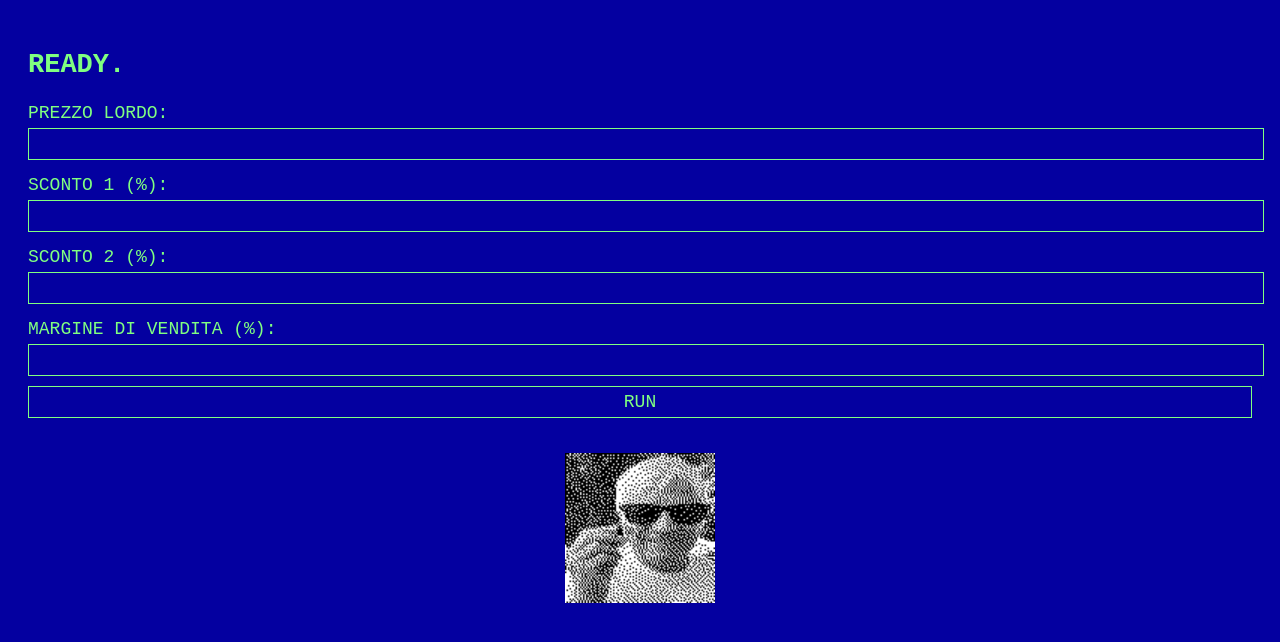
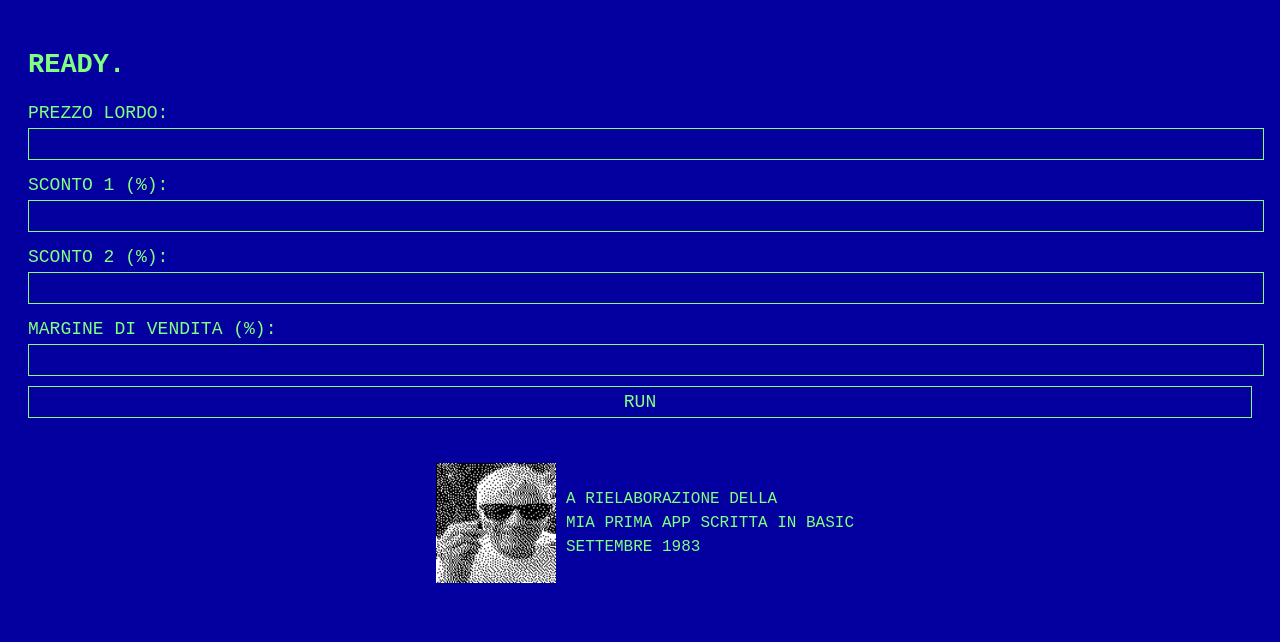
Before and after one commit to pezzaliapp/C4_PEZ, a plain HTML site: page index.html in a window 1280 px wide. Drawn offline with Linux system fonts and the light colour scheme.

Commit message:
Update index.html

```diff
--- a/index.html
+++ b/index.html
@@ -59,12 +59,17 @@
         ">>> NETTO = " + netto2.toFixed(2) + " €<br>" +
         ">>> VENDITA = " + vendita.toFixed(2) + " €";
     }
-  </script>
+    </script>
 
-  <!-- ✅ INSERISCI QUI il blocco immagine C64 -->
-<div style="text-align: center; margin-top: 30px;">
-  <img src="portrait_c64.png" alt="Autore" width="150">
-</div>
+  <!-- ✅ BLOCCO IMMAGINE + TESTO STILE C64 -->
+  <div style="display: flex; justify-content: center; align-items: center; margin-top: 30px; flex-wrap: wrap;">
+    <img src="portrait_c64.png" alt="Autore" width="120" style="margin: 10px;">
+    <div style="color: #80ff80; font-family: monospace; font-size: 16px; line-height: 1.5; text-align: left;">
+      A RIELABORAZIONE DELLA<br>
+      MIA PRIMA APP SCRITTA IN BASIC<br>
+      SETTEMBRE 1983
+    </div>
+  </div>
 
 </body>
 </html>
```
